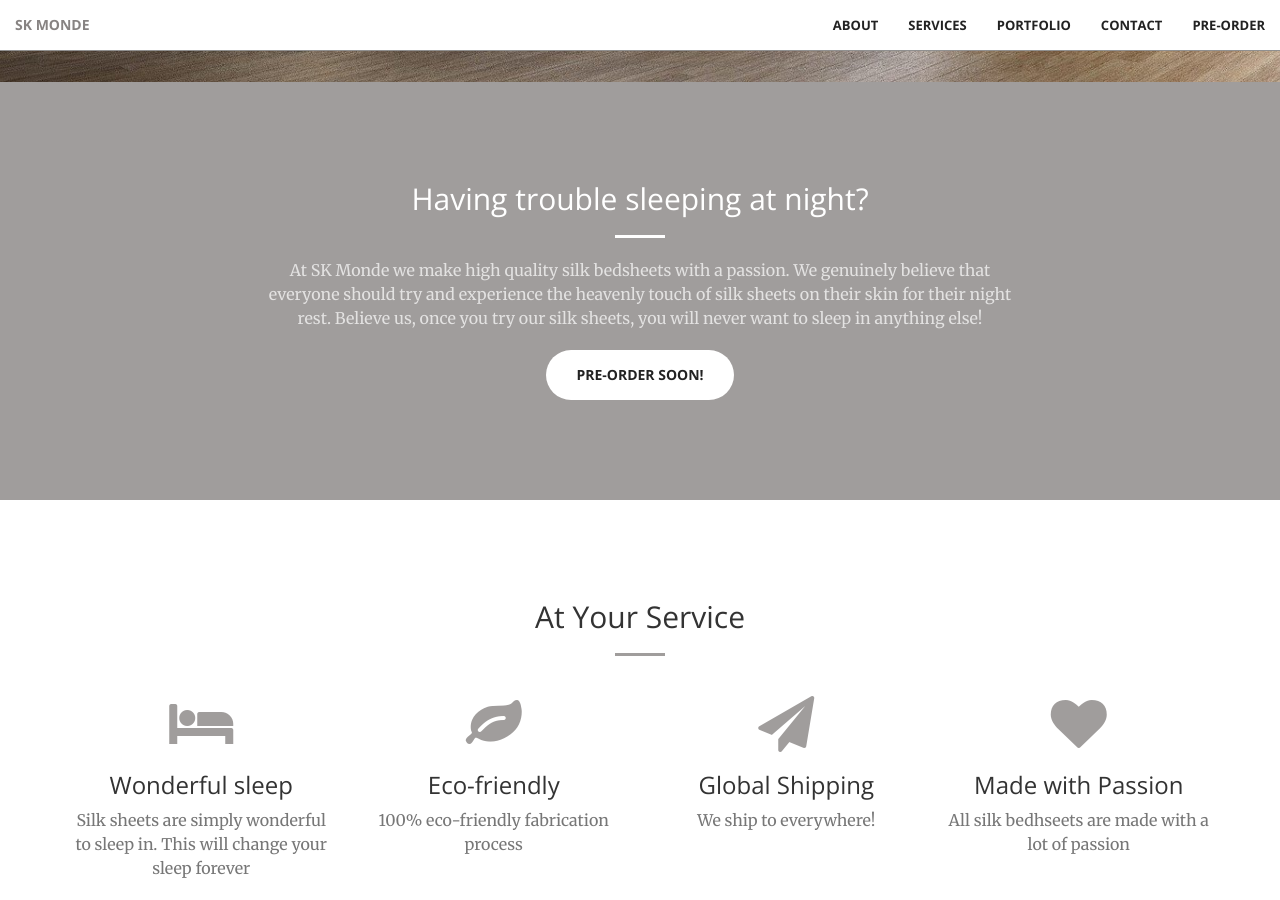
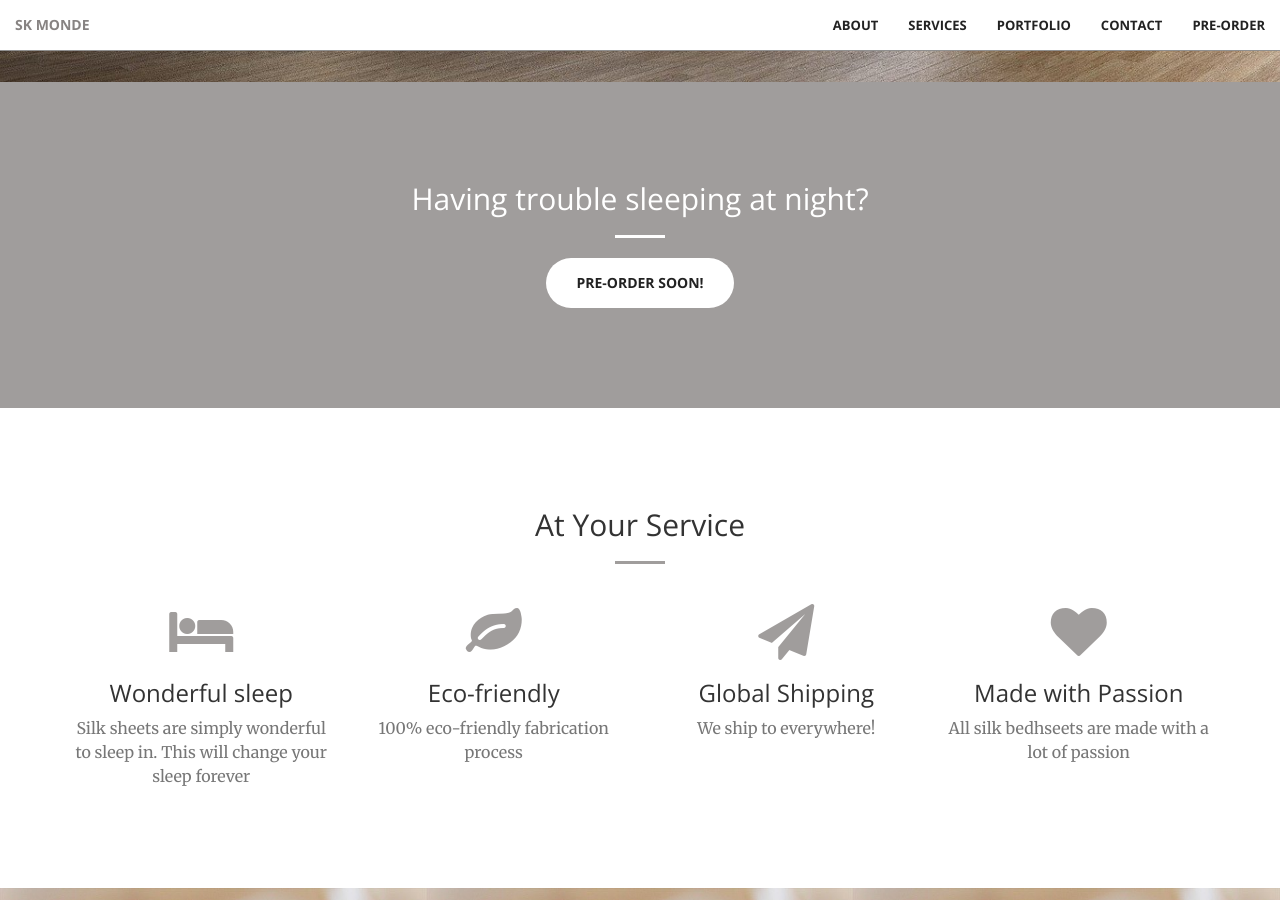
Before and after one commit to gaonip/skmonde, a Jekyll site: the page built from index.md, in a window 1280 px wide and 900 px high, scrolled down 818 px. Built offline with Jekyll 4.4.1, drawn with Linux system fonts in a browser that asks for light colours; our own code applies the rules of GitHub Pages for plain Markdown files.

```diff
--- a/_includes/call-to-action.html
+++ b/_includes/call-to-action.html
@@ -4,7 +4,7 @@
             <div class="col-lg-8 col-lg-offset-2 text-center">
                 <h2 class="section-heading">Having trouble sleeping at night?</h2>
                 <hr class="light">
-                <p class="text-faded">At SK Monde we make high quality silk bedsheets with a passion. We genuinely believe that everyone should try and experience the heavenly touch of silk sheets on their skin for their night rest. Believe us, once you try our silk sheets, you will never want to sleep in anything else!</p>
+                <p class="text-faded"></p>
                 <a href="#preorder" class="btn btn-default btn-xl">Pre-order soon!</a>
             </div>
         </div>
```
